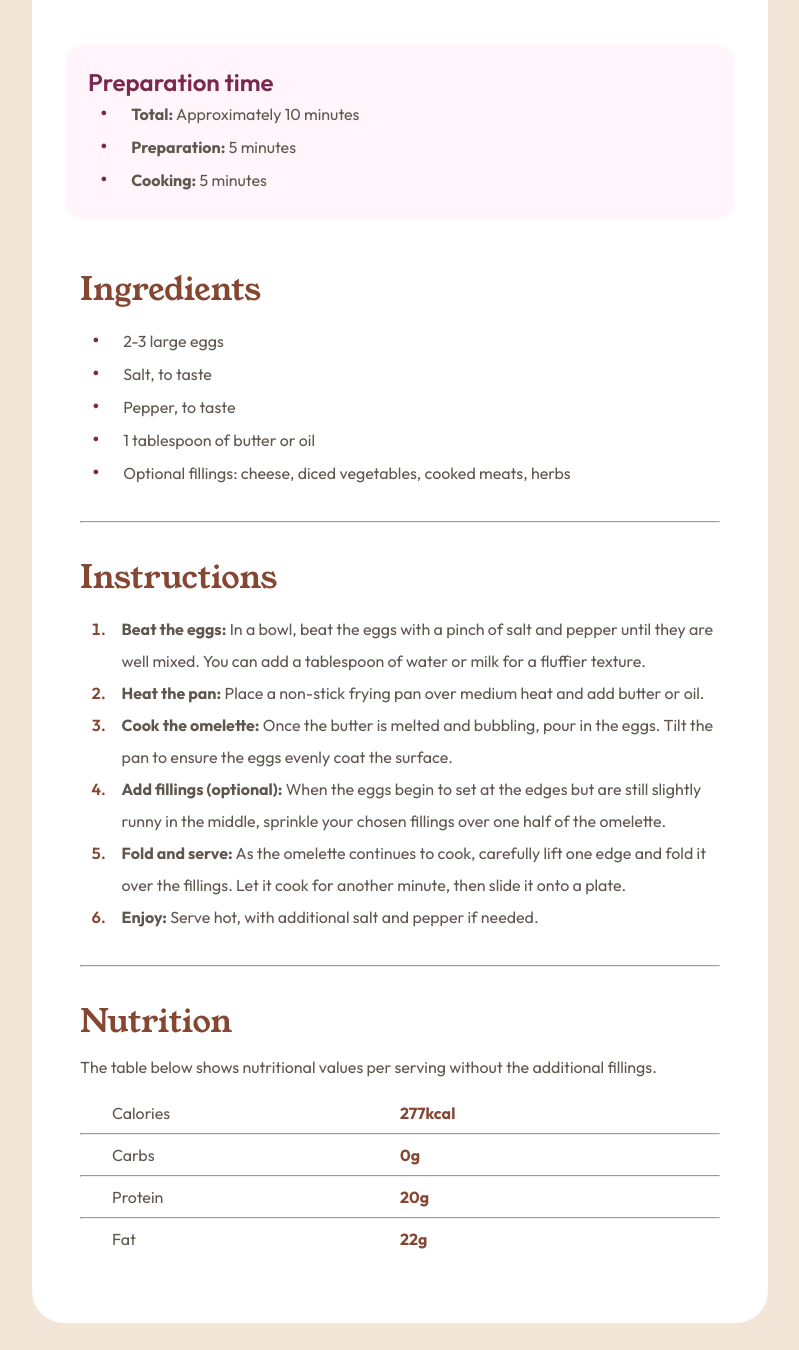
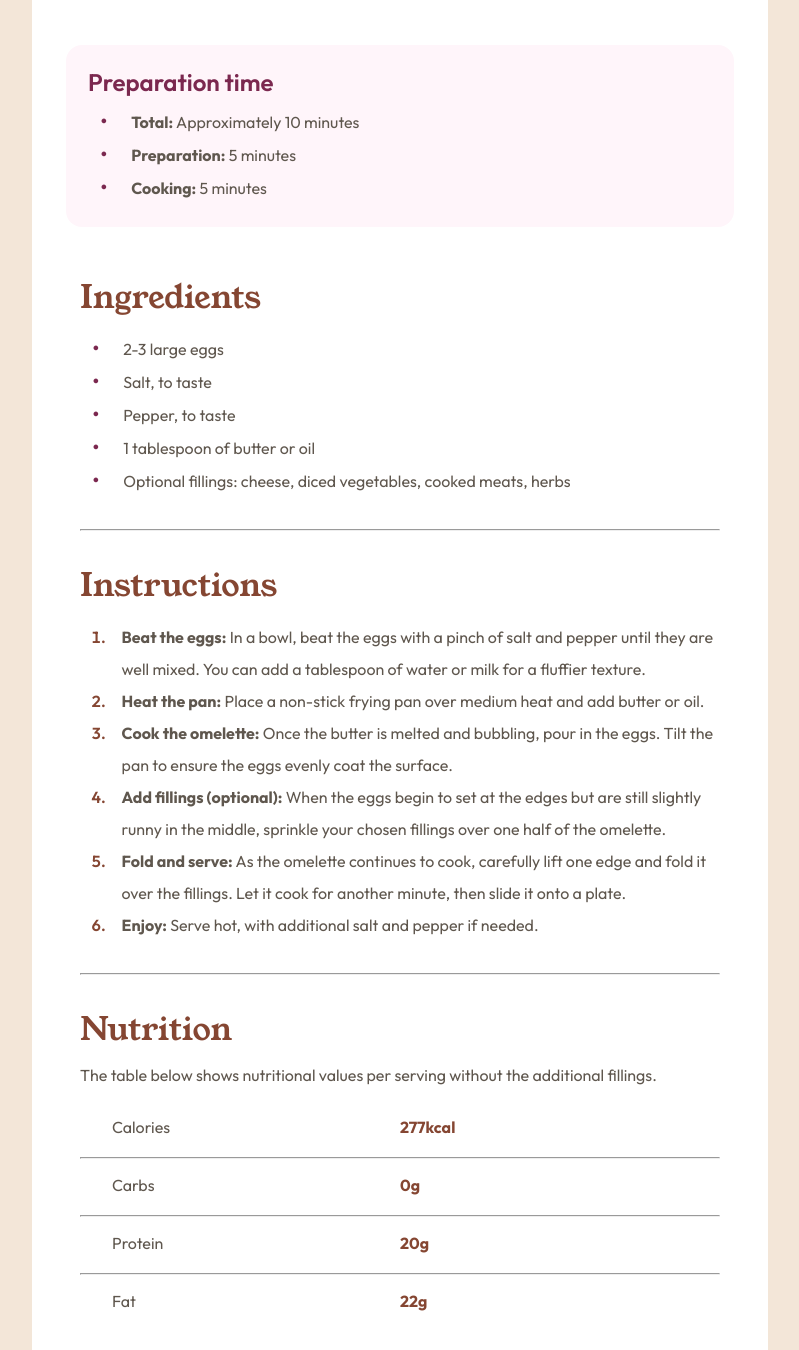
Before and after one commit to 0rayev/FEM-Recipe-page, a plain HTML site: page index.html in a window 1280 px wide. Shown: the part 540-1890 px from the top of the page, without its empty margins (240-1039 px from the left). Drawn offline with Linux system fonts and the light colour scheme.

Commit message:
fixed some minor issues

```diff
--- a/style.css
+++ b/style.css
@@ -122,7 +122,7 @@ p {
 }
 
 ul {
-    margin: 0 0 0 1.2rem;
+    margin: 0.5rem 0 0 1.2rem;
     line-height: 2rem;
     list-style-type: "\2022";
 }
@@ -162,7 +162,7 @@ ol li::marker {
 
 .divider {
     margin: 2rem 3rem;
-
+    color: var(--fc-p);
 }
 
 .nutritions .divider {
@@ -176,9 +176,8 @@ ol li::marker {
 .nutrition {
     display: inline-block;
     height: 2.5rem;
-    align-content: center;
     width: 50%;
-    padding-left: 2rem;
+    padding: 1rem 2rem;
 }
 
 .quantity {
@@ -186,7 +185,6 @@ ol li::marker {
     font-weight: var(--fw-bold);
     color: var(--fc-h2);
     height: 2.5rem;
-    align-content: center;
     width: 50%;
 }
 
```
